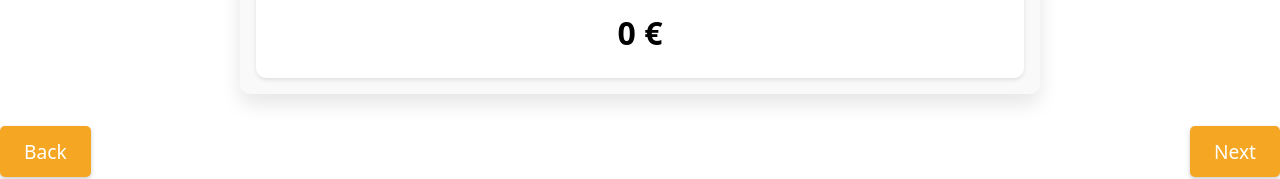
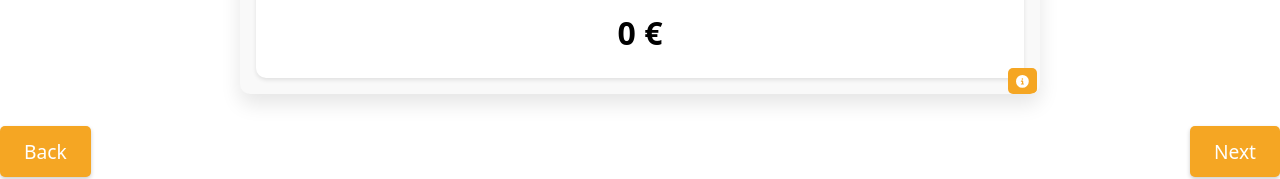
Before and after one commit to sirtobiwan/Solar-Calculator-Capstone-Project, a Next.js app: page /savings in a window 1280 px wide. Shown: the part 478-657 px from the top of the page. Built offline with nearby package versions, Linux system fonts and the light colour scheme; no server answers; the database is empty.

Commit message:
info-box-added

```diff
--- a/components/CardRadiation/index.js
+++ b/components/CardRadiation/index.js
@@ -1,7 +1,7 @@
 import styled from "styled-components";
 import Modal from "../Modal";
 import { FontAwesomeIcon } from "@fortawesome/react-fontawesome";
-import { faAngleDown } from "@fortawesome/free-solid-svg-icons";
+import { faInfoCircle } from "@fortawesome/free-solid-svg-icons";
 import Image from "next/image";
 import RadiationData from "../RadiationData";
 import Location from "../Location";
@@ -108,7 +108,7 @@ export default function CardRadiation() {
           <Modal
             text={
               <>
-                <FontAwesomeIcon icon={faAngleDown} /> radiation in ghi
+                <FontAwesomeIcon icon={faInfoCircle} />
               </>
             }
             modalContent={
--- a/components/CardSavings/index.js
+++ b/components/CardSavings/index.js
@@ -2,6 +2,9 @@ import styled from "styled-components";
 import ElectricityCosts from "../ElectricityCosts";
 import RadiationData from "../RadiationData";
 import { useState } from "react";
+import { FontAwesomeIcon } from "@fortawesome/react-fontawesome";
+import { faInfoCircle } from "@fortawesome/free-solid-svg-icons";
+import Modal from "../Modal";
 
 const StyledCard = styled.article`
   background-color: #f9f9f9;
@@ -42,6 +45,44 @@ const StyledData = styled.div`
   position: relative;
 `;
 
+const StyledModal = styled.span`
+  font-size: 0.8rem;
+  position: absolute;
+  bottom: 0rem;
+  right: 0.2rem;
+  background-color: #f5a623;
+  border-radius: 5px;
+  color: white;
+  padding: 0.25rem 0.5rem;
+  transition: background-color 0.3s ease;
+
+  //hover on/off for mobile/desktop
+
+  @media (hover: hover) {
+    &:hover:enabled {
+      background-color: #e6951d;
+      border: none;
+      padding: 0.4rem 0.65rem;
+      cursor: pointer;
+      box-shadow: 0 2px 4px rgba(0, 0, 0, 0.2);
+    }
+  }
+
+  @media (hover: none) {
+    &:active:enabled {
+      background-color: #e6951d;
+    }
+  }
+
+  &:hover {
+    background-color: #e6951d;
+    border: none;
+    padding: 0.4rem 0.65rem;
+    cursor: pointer;
+    box-shadow: 0 2px 4px rgba(0, 0, 0, 0.2);
+  }
+`;
+
 export default function CardSavings() {
   const [inputValue, setInputValue] = useState('');
   function handleInputChange (event){
@@ -63,7 +104,25 @@ export default function CardSavings() {
       </StyledContent>
       <StyledContent>
         <StyledLabel htmlFor="test">Annual Radiation per Solar Panel</StyledLabel>
+        <StyledModal>
+          <Modal
+            text={
+              <>
+                <FontAwesomeIcon icon={faInfoCircle} />
+              </>
+            }
+            modalContent={
+              <>
+                <h2>Solar Panel </h2>
+                <section>
+                  based on a regular solar panel with 1.700x1.000 mm and on a photovoltaic orientation of 30° south.
+                </section>
+              </>
+            }
+          />
+        </StyledModal>
         <StyledData><RadiationData onKwhChange={handleKwhChange}/></StyledData>
+
       </StyledContent>
       <StyledContent>
         <StyledLabel htmlFor="savings">Annual Savings</StyledLabel>
```
